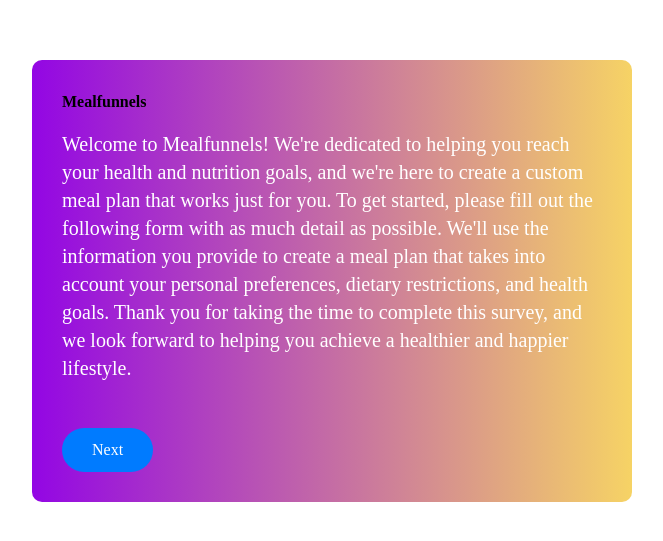
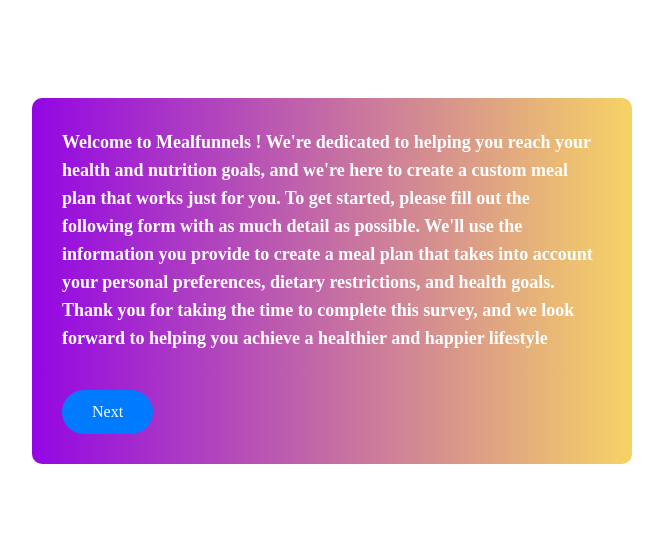
Before and after one commit to cinder06/mealfunnels-survey, a plain HTML site: page index.html in a window 1280 px wide. Shown: the part 135-676 px from the top of the page, without its empty margins (308-971 px from the left). Drawn offline with nearby package versions, Linux system fonts and the light colour scheme; some packages are replaced by stand-ins of ours; files that its build step writes are made by us from their sources; a script that the page names is missing.

Commit message:
Update index.html

```diff
--- a/index.html
+++ b/index.html
@@ -78,14 +78,16 @@
                   class="bg-white rounded-xl p-8 mb-4 transition-all ease-in-out duration-500"
                   style="box-shadow: 0 5px 15px rgba(255, 255, 255, 0.5); width: 60%; margin: auto;">
                   <!-- Your form fields go here -->
+<div class="responsive-container">
+  <fieldset class="form-section" id="introduction-section">
+    <legend class="text-lg font-semibold mb-2 text-white-700" for="1098973309">Welcome to Mealfunnels !
+We&#x27;re dedicated to helping you reach your health and nutrition goals, and we&#x27;re here to create a custom meal plan that works just for you. To get started, please fill out the following form with as much detail as possible. We&#x27;ll use the information you provide to create a meal plan that takes into account your personal preferences, dietary restrictions, and health goals. Thank you for taking the time to complete this survey, and we look forward to helping you achieve a healthier and happier lifestyle</legend>
+      <div class="form-group">
+      </div>
+      <button type="button" class="btn btn-primary" onclick="showNextSection('introduction-section', 'section-1')">Next</button>
 
-              <div class="responsive-container">
-  <fieldset class="form-section" id="introduction-section">
-    <h4 class="text-1xl mb-4 text-black font-semibold">Mealfunnels </h4>
-    <p  class="text-xl mb-4 text-white-500">Welcome to Mealfunnels! We're dedicated to helping you reach your health and nutrition goals, and we're here to create a custom meal plan that works just for you. To get started, please fill out the following form with as much detail as possible. We'll use the information you provide to create a meal plan that takes into account your personal preferences, dietary restrictions, and health goals. Thank you for taking the time to complete this survey, and we look forward to helping you achieve a healthier and happier lifestyle.</p>
-    <button type="button" class="btn btn-primary" onclick="showNextSection('introduction-section', 'section-1')">Next</button>
   </fieldset>
-</div>
+
 
           <!-- Form Section 1 -->
           <fieldset class="form-section" id="section-1">
```
